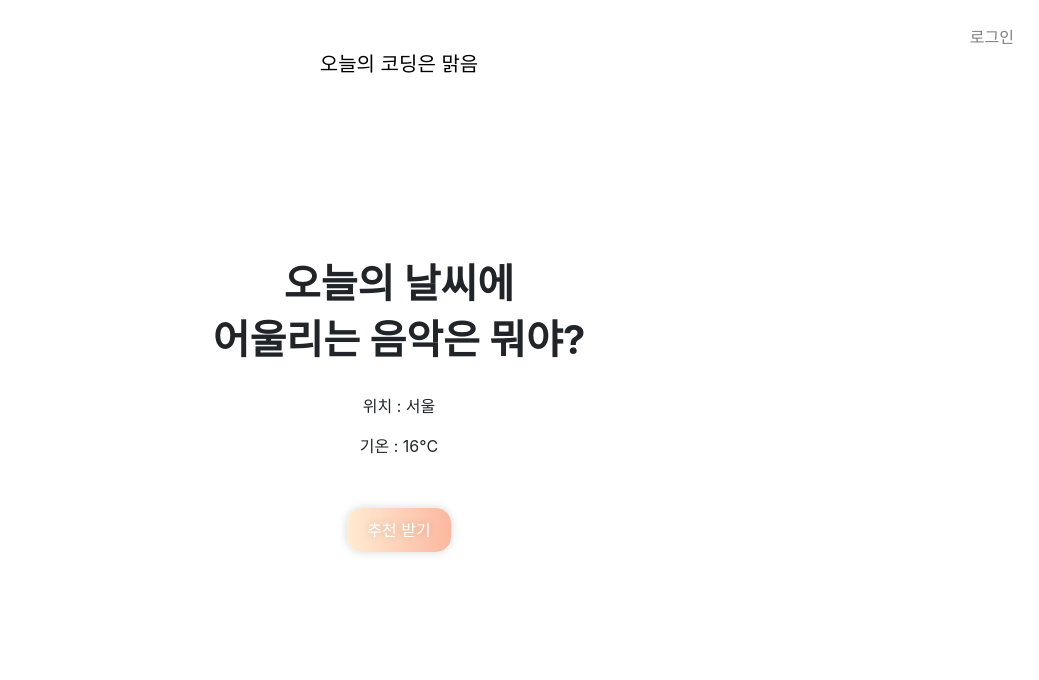
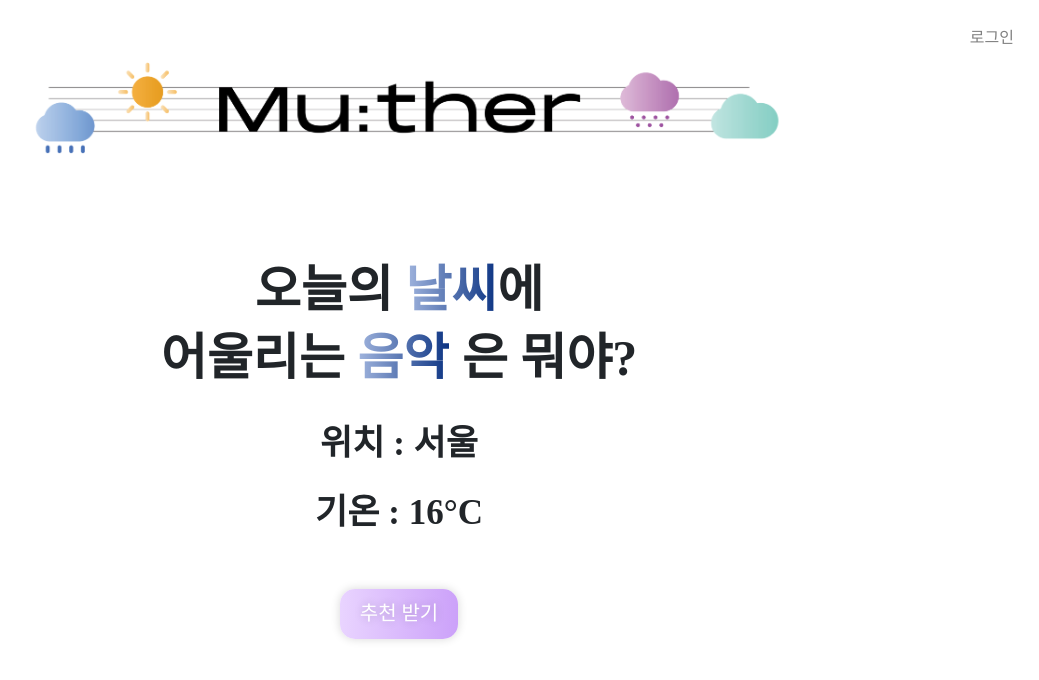
Before and after one commit to code-sunny/sunny_repo, a Python web app: template templates/index.html in a window 1280 px wide. Shown: the top 680 px of the page, without its empty margins (241-1280 px from the left). Run offline with Jinja, Linux system fonts and the light colour scheme; the template is opened without the code that fills it, so the values that code supplies are empty; some libraries are stand-ins or nearby versions; some web fonts are replaced.

Commit message:
tuesday_sangji

```diff
--- a/templates/index.html
+++ b/templates/index.html
@@ -19,11 +19,41 @@
     <script src="https://maxcdn.bootstrapcdn.com/bootstrap/4.0.0/js/bootstrap.min.js"
         integrity="sha384-JZR6Spejh4U02d8jOt6vLEHfe/JQGiRRSQQxSfFWpi1MquVdAyjUar5+76PVCmYl"
         crossorigin="anonymous"></script>
+    <link rel="preconnect" href="https://fonts.googleapis.com">
+    <link rel="preconnect" href="https://fonts.gstatic.com" crossorigin>
+    <link href="https://fonts.googleapis.com/css2?family=Black+Han+Sans&family=Do+Hyeon&family=Gothic+A1:wght@400;600;700;800&family=Jua&family=Noto+Sans+KR:wght@400;500;700&display=swap" rel="stylesheet">
 
 
     <title>landing</title>
 
     <style>
+        @font-face {
+            font-family: 'Yoonwoo';
+            src: url('https://cdn.jsdelivr.net/gh/projectnoonnu/noonfonts_2105@1.1/Yoonwoo.woff') format('woff');
+            font-weight: normal;
+            font-style: normal;
+        }
+        @font-face {
+            font-family: 'NEXON Lv1 Gothic OTF';
+            src: url('https://cdn.jsdelivr.net/gh/projectnoonnu/noonfonts_20-04@2.1/NEXON Lv1 Gothic OTF.woff') format('woff');
+            font-weight: normal;
+            font-style: normal;
+        }
+        @font-face {
+            font-family: 'YdestreetL';
+            src: url('https://cdn.jsdelivr.net/gh/projectnoonnu/noonfonts_2110@1.0/YdestreetL.woff2') format('woff2');
+            font-weight: normal;
+            font-style: normal;
+        }
+
+        body {
+            background:
+                url('../static/images/bg/bg-1.png'),
+                /*radial-gradient(circle, #ffffff 0%, #ffffff 50%, #f5ebff 100%);*/
+            height: 100vh;
+            background-repeat : no-repeat;
+            background-size : cover;
+        }
         .landing-wrap {
             padding: 20px;
             /*border: 1px solid #bcbcbc;*/
@@ -34,22 +64,31 @@
         }
         .login-box {
             text-align: right;
+            /*border: 1px solid #bcbcbc;*/
         }
         .login-text {
+            font-family: 'Gothic A1', sans-serif;
             color: gray;
             /*border: 1px solid #bcbcbc;*/
         }
         .login-text:hover {
             text-decoration: none;
-            color: #fcb69f;
+            color: black;
         }
         .logo-box{
-            text-align: center;
+            width: 100%;
+            height: 130px;
+            overflow: hidden;
             /*border: 1px solid #bcbcbc;*/
         }
+        .logo-box img {
+            max-width: 100%;
+            height: auto;
+            display: block;
+            margin: auto;
+        }
         .logo-text {
-            color: black;
-            font-size: 20px;
+            /*border: 1px solid #bcbcbc;*/
         }
         .logo-text:hover {
             text-decoration: none;
@@ -65,29 +104,49 @@
             /*border: 1px solid #bcbcbc;*/
         }
         .main-text {
+            font-family: 'YdestreetL';
             font-weight: bold;
+            font-size: 50px;
+        }
+        .main-text-blue {
+            background: linear-gradient(to left, #0c3483 0%, #a2b6df 100%, #6b8cce 100%, #a2b6df 100%);
+            background-clip: text;
+            -webkit-background-clip: text;
+            color: transparent;
+        }
+        .main-text-yellow {
+            background: linear-gradient(to left, #0c3483 0%, #a2b6df 100%, #6b8cce 100%, #a2b6df 100%);
+            background-clip: text;
+            -webkit-background-clip: text;
+            color: transparent;
         }
         .weather-box {
+            font-family: 'Yoonwoo';
+            font-weight: bold;
+            font-size: 35px;
             margin: 30px 0 40px 0;
             /*border: 1px solid #bcbcbc;*/
         }
         .modal-header {
             border-bottom: none;
         }
-        /*.modal-body {*/
-        /*    background-image: url("https://cdn.pixabay.com/photo/2019/03/09/02/12/vinyl-record-4043560_1280.png");*/
-        /*    background-position: center;*/
-        /*    background-size: cover;*/
-        /*}*/
+        .music-box-in{
+            font-family: 'Gothic A1', sans-serif;
+            font-size: 18px;
+        }
         .music-box-img {
             width: 300px;
             height: 300px;
         }
         .music-box-title {
+            font-family: 'NEXON Lv1 Gothic OTF';
+            font-size: 20px;
             font-weight: bold;
             margin-top: 20px;
         }
         .music-box-artist {
+            font-family: "NEXON Lv1 Gothic OTF";
+            font-size: 20px;
             font-weight: bold;
             margin-bottom: 40px;
         }
@@ -108,6 +168,8 @@
             margin: 15px 0 50px 0;
         }
         .btn00 {
+            font-family: 'Gothic A1', sans-serif;
+            font-size: 20px;
             display: inline-block;
             margin: 10px;
             padding: 10px 20px 10px 20px;
@@ -126,14 +188,41 @@
             color: white
         }
         .btn01{
-            background-image: linear-gradient(to right, #ffecd2 0%, #fcb69f 51%, #ffecd2 100%);
+            background-image: linear-gradient(to right, #e9d4ff 0%, #cba0f9 51%, #e9d4ff 100%);
         }
         .btn02 {
             background-image: linear-gradient(to right, #c2e9fb 0%, #a1c4fd 51%, #c2e9fb 100%);
         }
+        .weather_icon {
+            display: flex;
+            align-items: center;
+            margin: -2% 30% 0 30%;
+            /*border: 1px solid #bcbcbc;*/
+        }
+        .weather_cloumn {
+            text-align: center;
+            /*margin-top: 0.8em;*/
+        }
+        .weather_icon button {
+            background-color: white;
+            border: none;
+            margin: 0.3em;
+            border-radius: 50%;
+            cursor: pointer;
+        }
+
+        .weather_icon img {
+            width: 1.5em;
+            height: 1.5em;
+        }
+
+        .weather_cloumn_txt {
+            font-size: 0.65em;
+            color: slategray;
+        }
 
     </style>
-
+    <link rel="shortcut icon" href="../static/images/logo/favicon.png">
     <script>
 
         $(document).ready(function($) {
@@ -153,13 +242,15 @@
             <a href="" class="login-text">로그인</a>
         </div>
         <div class="logo-box">
-            <a href="" class="logo-text">오늘의 코딩은 맑음</a>
+            <a href="index.html" class="logo-text">
+                <img src="../static/images/logo/muther_logo.png" width="800" alt="logo">
+            </a>
         </div>
     </div>
     <div class="landing-content">
         <div class="box01">
-            <h1 class="main-text">오늘의 날씨에</h1>
-            <h1 class="main-text">어울리는 음악은 뭐야?</h1>
+            <h1 class="main-text">오늘의 <span class="main-text-yellow">날씨</span>에</h1>
+            <h1 class="main-text">어울리는 <span class="main-text-blue">음악</span> 은 뭐야?</h1>
             <div class="weather-box">
                 <p class="local">위치 : <span id="now_local">서울</span></p>
                 <p class="temperature">기온 : <span id="now_temperature">16°C</span></p>
```
Also changed, not shown: other parts of templates/index.html (+28 -4 lines), static/images/logo/muther_logo.png (added).
